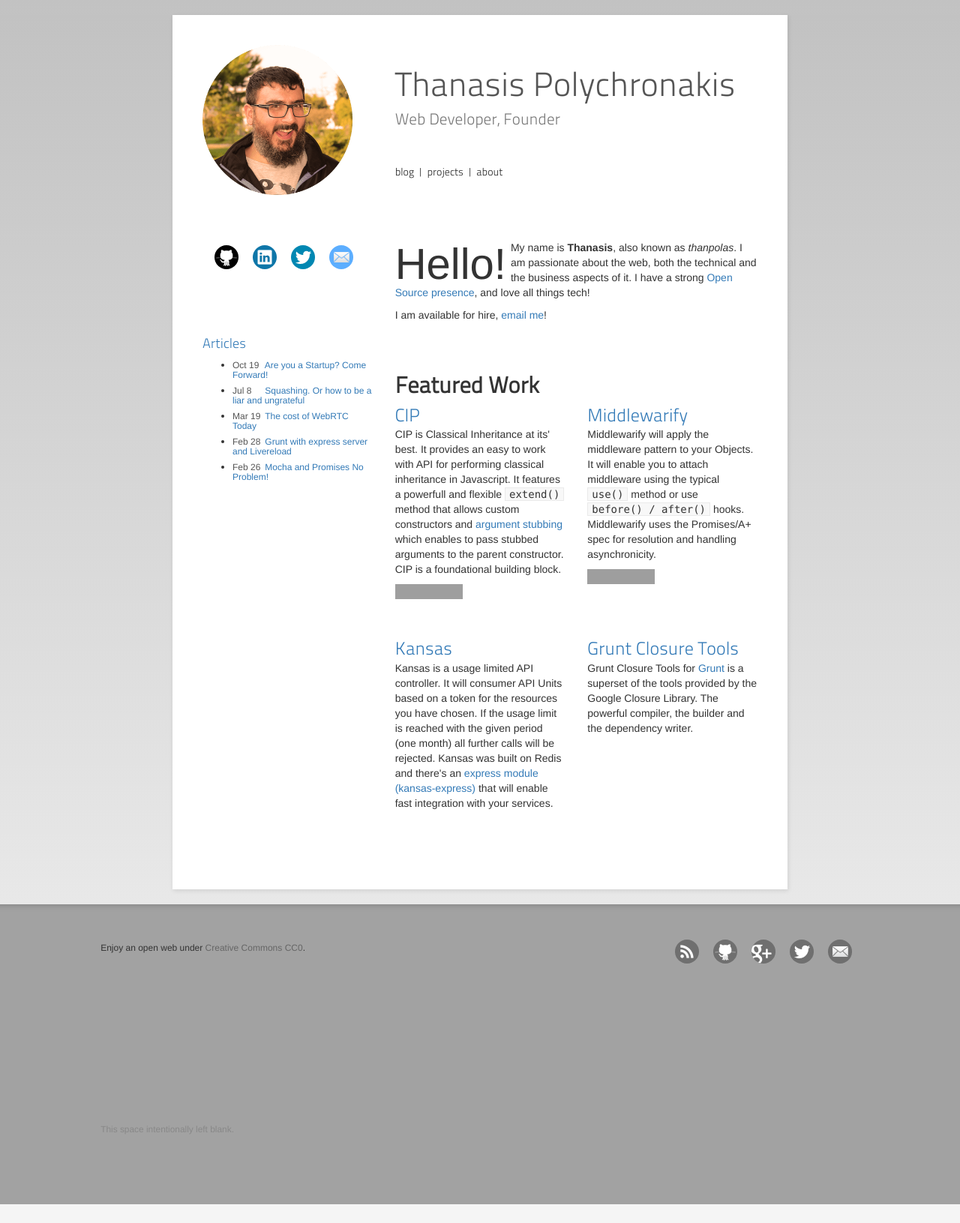
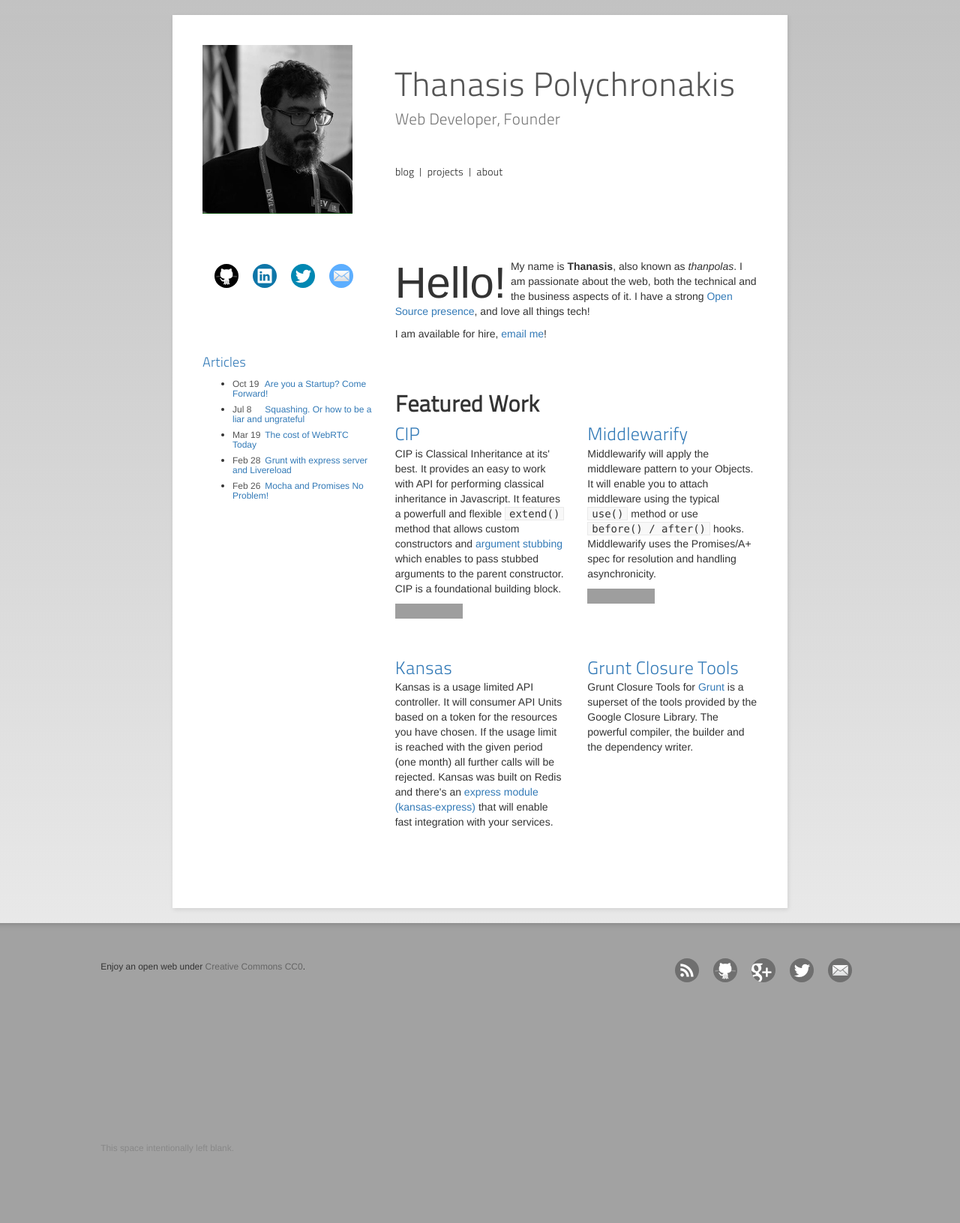
Before and after one commit to thanpolas/thanpolas.github.com, a Jekyll site: the page built from index.html, in a window 1280 px wide. Shown: the whole page at 75% size. Built offline with Jekyll 4.4.1, drawn with Linux system fonts in a browser that asks for light colours; nearby versions of some CDN libraries; Markdown is read by kramdown in place of the engine named in the settings; before the commit the page ends 1606 px from its top, so only the background shows below that; grey boxes are pictures that could not be loaded.

Commit message:
update photo

```diff
--- a/index.html
+++ b/index.html
@@ -6,7 +6,7 @@ tagline: Supporting tagline
 <style media="screen" type="text/css">html,body{min-height:1000px;}</style>
 <div class="container-fluid container-narrow content">
     <div class="row masthead">
-      <div class="col-md-4 thanpolas-photo"><img title="Thanasis polychronakis" alt="Thanasis Polychronakis aka thanpolas" width="200px" src="/assets/img/thanpolas-circle-grey.png" /></div>
+      <div class="col-md-4 thanpolas-photo"><img title="Thanasis polychronakis" alt="Thanasis Polychronakis aka thanpolas" width="200px" src="/assets/img/thanpolas-devit.jpg" /></div>
       <div class="col-md-8 thanpolas-fullname">
         <h1>Thanasis Polychronakis<small>Web Developer, Founder</small></h1>
         <ul class="polas-nav">
```
Also changed, not shown: assets/img/thanpolas-devit.jpg (added).
